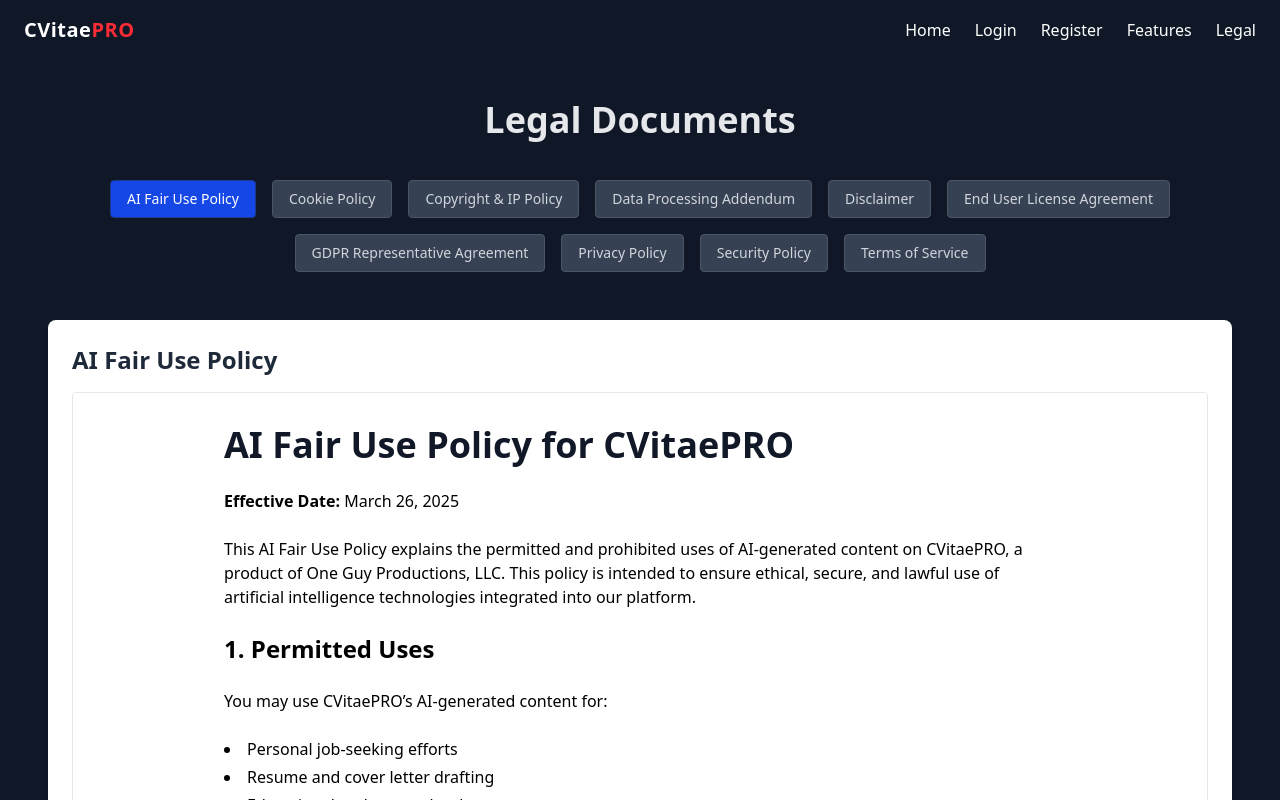
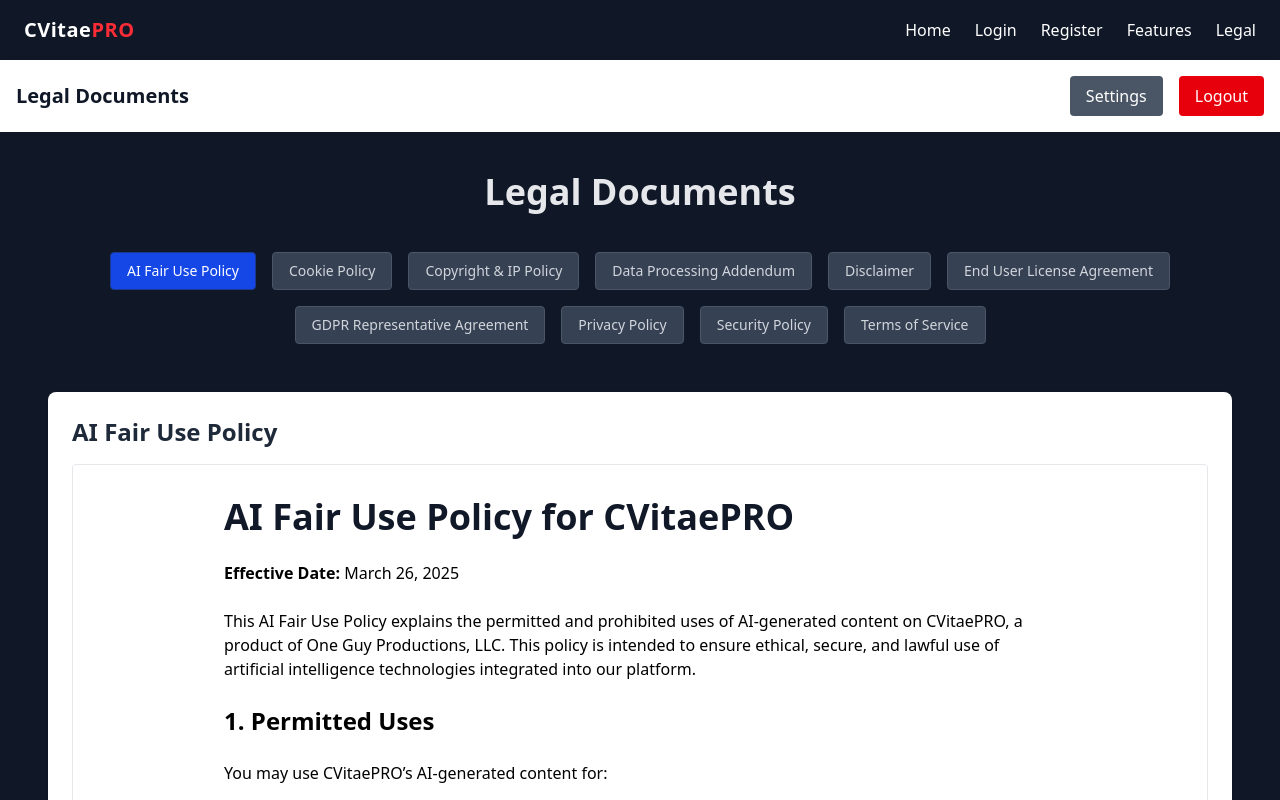
Before and after one commit to nathangreen1632/CVitaePRO, a React (Vite) app in the folder client/: page /legal in a window 1280 px wide. Shown: the top 800 px of the page. Built offline with nearby package versions, Linux system fonts and the light colour scheme.

Commit message:
Add HeaderBar component to LegalPage
Integrated the HeaderBar component at the top of the LegalPage for consistency with other pages. Adjusted the layout and structure to accommodate the new header. No functionality changes were made to the document navigation or content display.

```diff
--- a/client/src/pages/LegalPage.tsx
+++ b/client/src/pages/LegalPage.tsx
@@ -1,4 +1,5 @@
 import React, { useRef, useEffect, useState } from "react";
+import HeaderBar from "../components/HeaderBar";
 
 const legalDocs = [
   { title: "AI Fair Use Policy", file: "ai-fair-use-policy.html", key: "ai" },
@@ -10,7 +11,7 @@
   { title: "GDPR Representative Agreement", file: "gdpr.html", key: "gdpr" },
   { title: "Privacy Policy", file: "privacy-policy.html", key: "privacy" },
   { title: "Security Policy", file: "security-policy.html", key: "security" },
-  { title: "Terms of Service", file: "terms-of-service.html", key: "tos" }
+  { title: "Terms of Service", file: "terms-of-service.html", key: "tos" },
 ];
 
 const LegalPage = (): React.JSX.Element => {
@@ -56,7 +57,10 @@
   };
 
   return (
-    <div className="min-h-screen bg-gray-900 text-gray-200 py-10 px-4 md:px-12 pb-28">
+    <div className="min-h-screen bg-gray-900 text-gray-200 pb-28">
+      <HeaderBar title="Legal Documents" />
+
+      <div className="py-10 px-4 md:px-12">
         <h1 className="text-4xl font-bold text-center mb-8">Legal Documents</h1>
 
         {/* Navigation */}
@@ -122,6 +126,7 @@
           ))}
         </div>
       </div>
+    </div>
   );
 };
 
```
Lines whose indentation alone changed are shown as unchanged.
